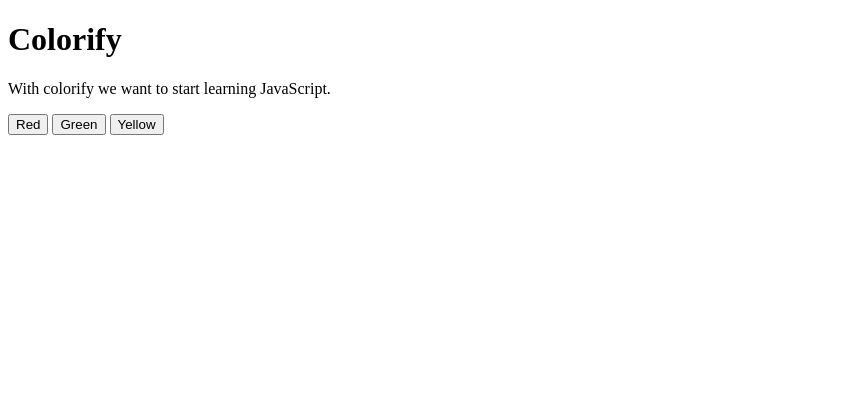
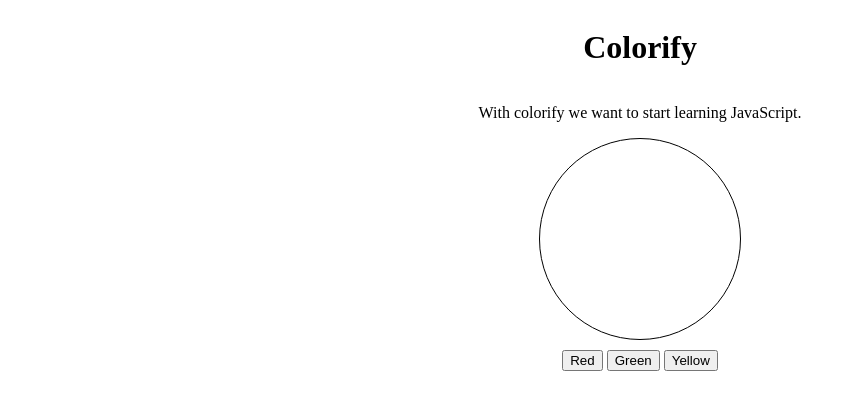
Before and after one commit to rhit-mooretj/Web-Development, a plain HTML site: page Follow Along 2 - Web App Colorify/public/index.html in a window 1280 px wide. Shown: the whole page, without its empty margins (0-856 px from the left). Drawn offline with Linux system fonts and the light colour scheme.

Commit message:
Finished Follow Along 2

```diff
--- a/Follow Along 2 - Web App Colorify/public/index.html
+++ b/Follow Along 2 - Web App Colorify/public/index.html
@@ -18,12 +18,11 @@
             With colorify we want to start
             learning JavaScript.
         </p>
-        <div class="circle" id="circleID">
-            <div class="action">
-                <button onclick="paint('red')">Red</button>
-                <button onclick="paint('green')">Green</button>
-                <button onclick="paint('yellow')">Yellow</button>
-            </div>
+        <div class="circle" id="circleID"></div>
+        <div class="action">
+            <button onclick="paint('red')">Red</button>
+            <button onclick="paint('green')">Green</button>
+            <button onclick="paint('yellow')">Yellow</button>
         </div>
     </div>
     <script src="scripts/main.js" async defer></script>
--- a/Follow Along 2 - Web App Colorify/public/scripts/main.js
+++ b/Follow Along 2 - Web App Colorify/public/scripts/main.js
@@ -0,0 +1,8 @@
+function paint(color) {
+    console.log(color);
+    const circle = document.getElementById('circleID');
+    circle.style = `background-color:${color}`;
+    console.log(circle);
+}
+
+console.log('Script Loaded...')
--- a/Follow Along 2 - Web App Colorify/public/styles/main.css
+++ b/Follow Along 2 - Web App Colorify/public/styles/main.css
@@ -0,0 +1,21 @@
+.container {
+    display: flex;
+    flex-direction: column;
+    justify-content: center;
+    align-items: center;
+}
+
+.circle {
+    border: 1px solid #000000;
+    width: 200px;
+    height: 200px;
+    border-radius: 50%;
+}
+
+.action {
+    margin: 10px;
+}
+
+button {
+    cursor: pointer;
+}
```
